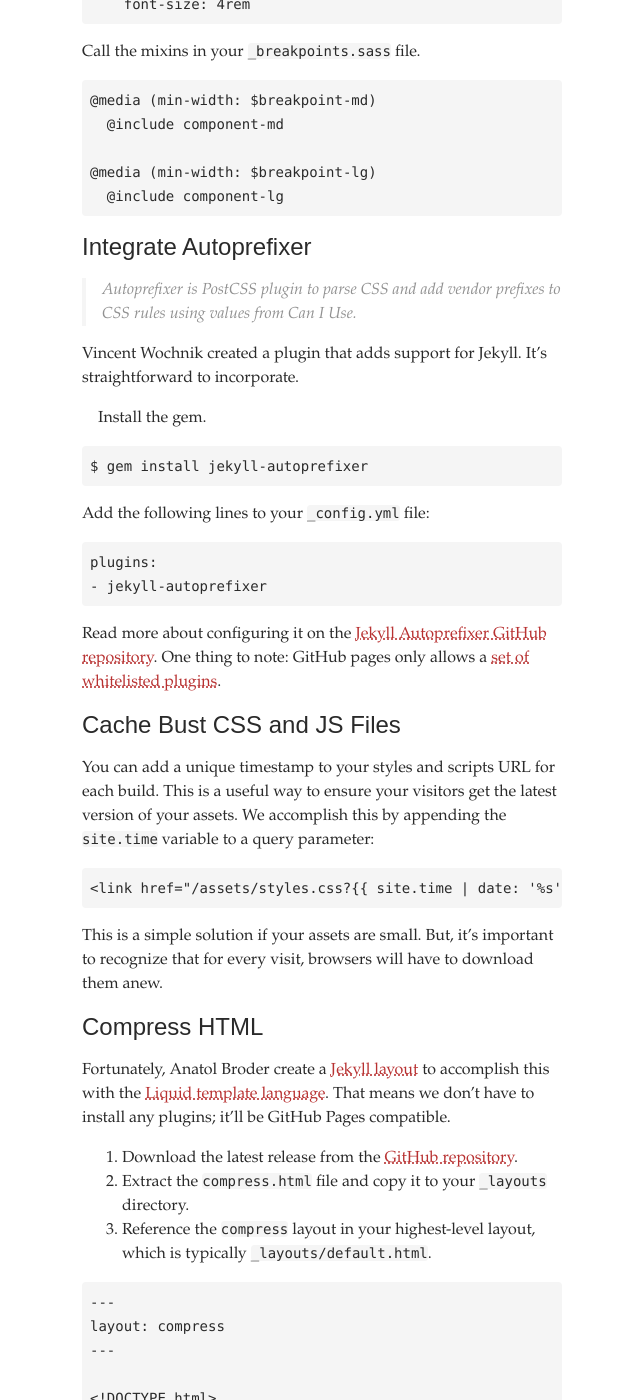
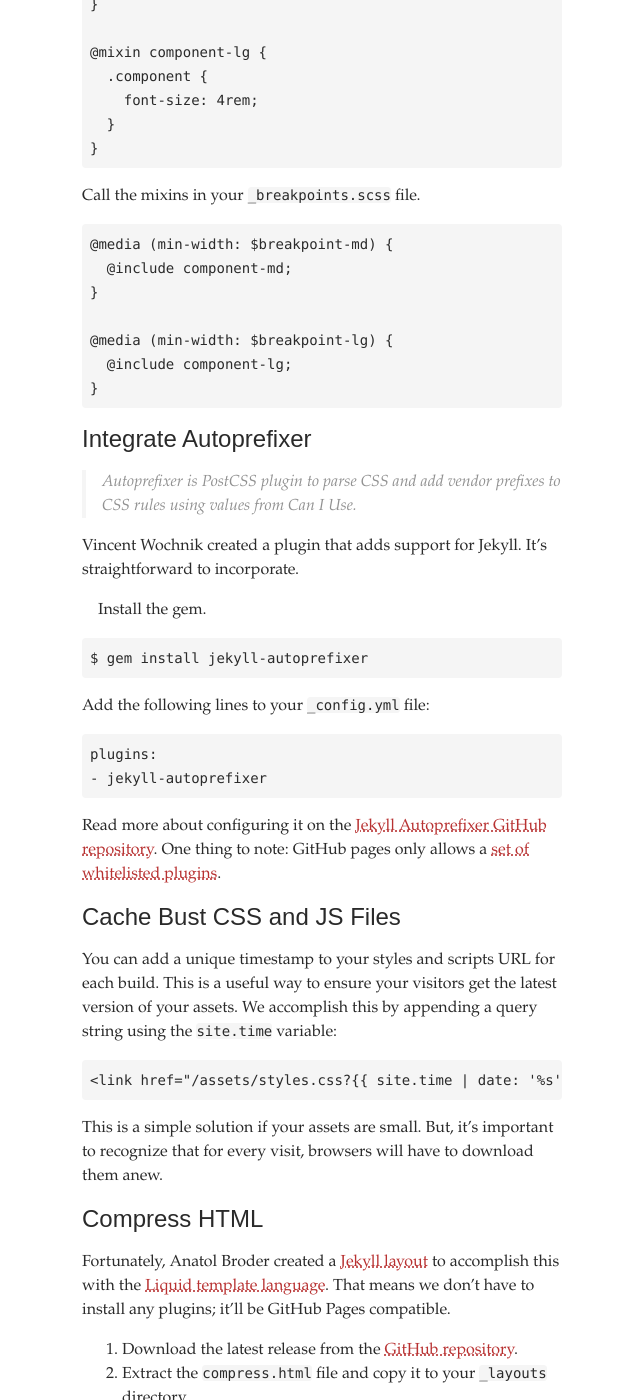
Before and after one commit to frekyll/open-source-life, a Jekyll site: the page built from _posts/2020-12-05-nifty-jekyll-tips-for-managing-assets.md, in a window 1280 px wide and 1400 px high, scrolled down 1800 px. Shown: the whole window, without its empty margins (318-958 px from the left). Built offline with Jekyll 4.4.1, drawn with Linux system fonts in a browser that asks for light colours; some of the changed text lies outside the part shown.

Commit message:
Fix grammatical errors and use SCSS syntax in the examples

````diff
--- a/_posts/2020-12-05-nifty-jekyll-tips-for-managing-assets.md
+++ b/_posts/2020-12-05-nifty-jekyll-tips-for-managing-assets.md
@@ -11,24 +11,25 @@ title: Nifty Jekyll Tips for Managing Assets
 Because Jekyll give us built-in support for Sass, we can leverage that to compress our CSS. It's easy to setup.
 1. Create a directory called `_sass` in the root of your project. This is where you'll store all your partials in.
 2. Create another directory (we use the name `assets`) in your site's source folder. This'll house any entry file to import your partials.
-3. Create a Sass file such as `styles.sass` inside the `assets` folder and start the file with two lines of triple dashes:
+3. Create a Sass file such as `styles.scss` inside the `assets` folder and start the file with two lines of triple dashes:
 
 {% highlight sass %}
 ---
 ---
 
-@import partial
+@import 'partial';
 
-.my-definition
-  display: flex
+.my-definition {
+  display: flex;
+}
 {% endhighlight %}
 
 Your directory structure should look something like this:
 ```
 |-- _sass
-|    `-- _partial.sass
+|    `-- _partial.scss
 |-- assets
-    `-- styles.sass
+    `-- styles.scss
 ```
 
 To enable compression, specify `compressed` as the output style in your `_config.yml` file:
@@ -41,36 +42,41 @@ sass:
 
 If your partials share identical media query rules, you can create a Sass mixin to pack them together. This is what the PostCSS plugin [CSS MQPacker](https://github.com/hail2u/node-css-mqpacker) accomplishes. Dominique Briggs wrote an [article on Medium](https://medium.com/front-end-developers/the-solution-to-media-queries-in-sass-5493ebe16844) detailing how to accomplish this with Sass. Here's the basic concept.
 
-Create a `_breakpoints.sass` file where all your media query definitions are stored.
-{% raw %}
-```
-@media (min-width: $breakpoint-md)
+Create a `_breakpoints.scss` file where all your media query definitions are stored.
+{% highlight sass %}
+@media (min-width: $breakpoint-md) { }
 
-@media (min-width: $breakpoint-lg)
-```
-{% endraw %}
+@media (min-width: $breakpoint-lg) { }
+{% endhighlight %}
 
 Create a responsive mixin for your components.
 {% highlight sass %}
-.component
-  font-size: 1rem
+.component {
+  font-size: 1rem;
+}
 
-@mixin component-md
-  .component
-    font-size: 2rem
+@mixin component-md {
+  .component {
+    font-size: 2rem;
+  }
+}
 
-@mixin component-lg
-  .component
-    font-size: 4rem
+@mixin component-lg {
+  .component {
+    font-size: 4rem;
+  }
+}
 {% endhighlight %}
 
-Call the mixins in your `_breakpoints.sass` file.
+Call the mixins in your `_breakpoints.scss` file.
 {% highlight sass %}
-@media (min-width: $breakpoint-md)
-  @include component-md
+@media (min-width: $breakpoint-md) {
+  @include component-md;
+}
 
-@media (min-width: $breakpoint-lg)
-  @include component-lg
+@media (min-width: $breakpoint-lg) {
+  @include component-lg;
+}
 {% endhighlight %}
 
 ## Integrate Autoprefixer
@@ -93,7 +99,7 @@ Read more about configuring it on the [Jekyll Autoprefixer GitHub repository](ht
 
 ## Cache Bust CSS and JS Files
 
-You can add a unique timestamp to your styles and scripts URL for each build. This is a useful way to ensure your visitors get the latest version of your assets. We accomplish this by appending the `site.time` variable to a query parameter:
+You can add a unique timestamp to your styles and scripts URL for each build. This is a useful way to ensure your visitors get the latest version of your assets. We accomplish this by appending a query string using the `site.time` variable:
 
 {% raw %}
 ```
@@ -105,7 +111,7 @@ This is a simple solution if your assets are small. But, it's important to recog
 
 ## Compress HTML
 
-Fortunately, Anatol Broder create a [Jekyll layout](http://jch.penibelst.de) to accomplish this with the [Liquid template language](https://shopify.github.io/liquid/). That means we don't have to install any plugins; it'll be GitHub Pages compatible.
+Fortunately, Anatol Broder created a [Jekyll layout](http://jch.penibelst.de) to accomplish this with the [Liquid template language](https://shopify.github.io/liquid/). That means we don't have to install any plugins; it'll be GitHub Pages compatible.
 
 1. Download the latest release from the [GitHub repository](https://github.com/penibelst/jekyll-compress-html).
 2. Extract the `compress.html` file and copy it to your `_layouts` directory.
````
